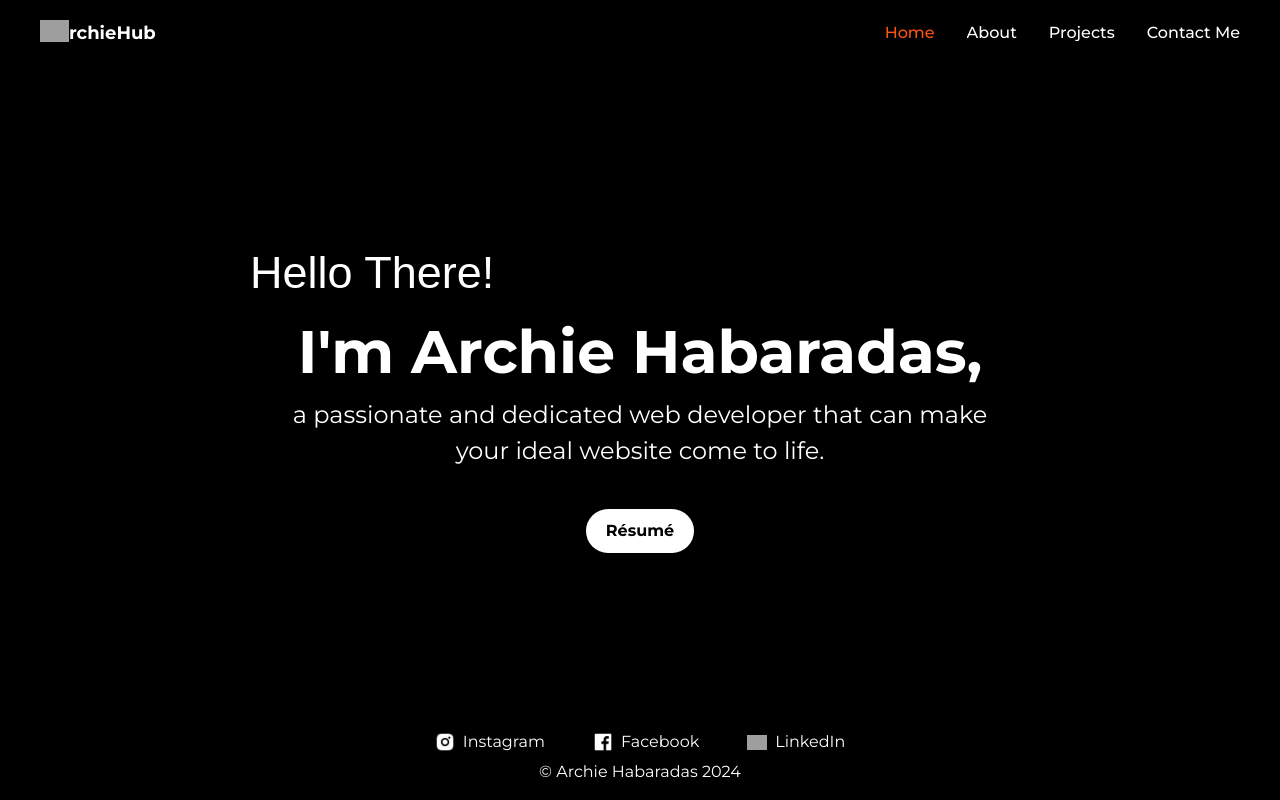
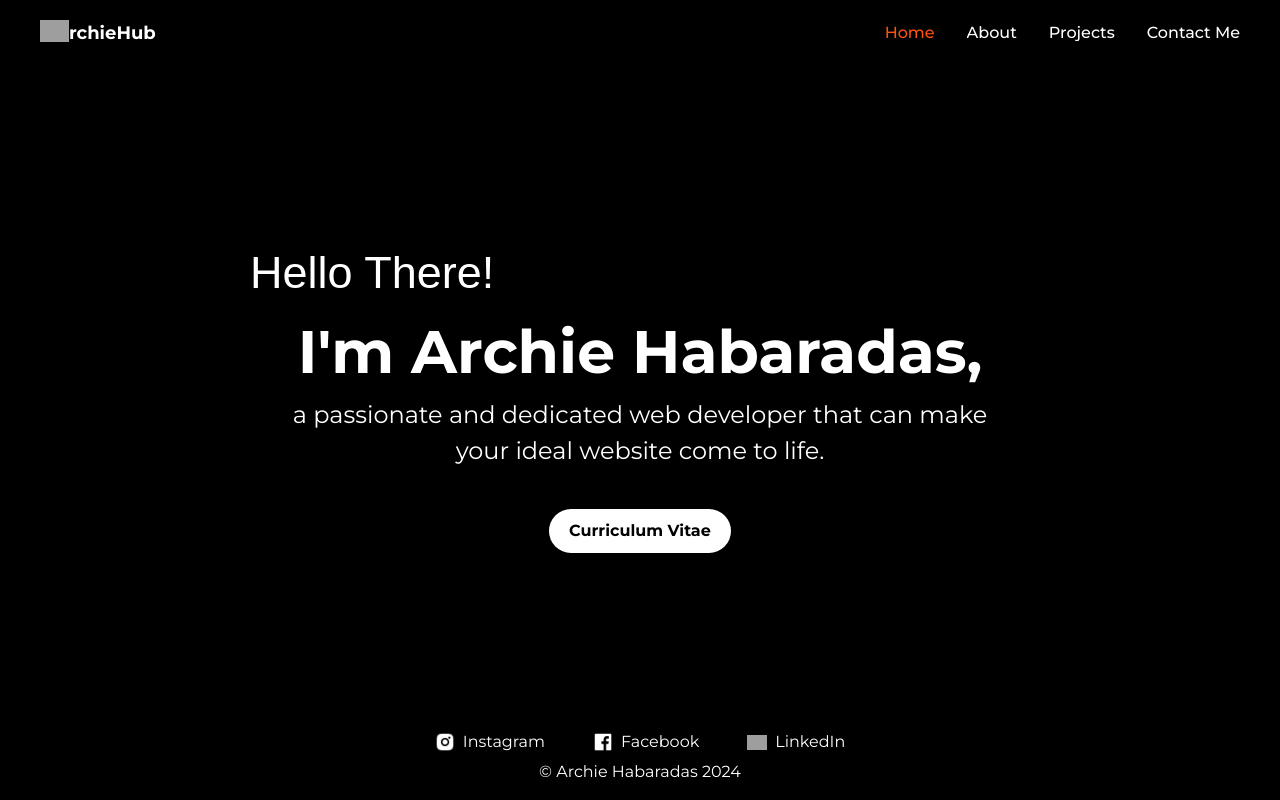
Before and after one commit to axe3228/archiehub, a Next.js app: page / in a window 1280 px wide. Built offline with nearby package versions, Linux system fonts and the light colour scheme; grey boxes are pictures that could not be loaded; a web font is replaced by a local one.

Commit message:
fix: change resume to cv

```diff
--- a/src/app/page.tsx
+++ b/src/app/page.tsx
@@ -8,11 +8,11 @@ export default function Home() {
             <p className="md:text-[24px] max-w-[700px] text-center">a passionate and dedicated web developer that can make
             your ideal website come to life.</p>
             </div>
-            <a href="https://docs.google.com/document/d/1boujWVDvDs20n-3M0_d_Gy2gscNFxuzeQt5OjL8cPr0/edit?usp=sharing" target="_blank"
+            <a href="https://docs.google.com/document/d/1-KYkhB8_qQdamftf3Y5BqHt3NcE_uxj3gEVz6_gMTto/edit?usp=sharing" target="_blank"
             className="inline-block bg-white text-black font-bold px-5 py-2.5 rounded-3xl mt-10 mx-auto group">
               <span className="flex flex-col overflow-hidden h-[24px]">
-                <span className="transition ease-in-out delay-100 group-hover:-translate-y-full">Résumé</span>
-                <span className="transition ease-in-out delay-100 group-hover:-translate-y-full text-primary">Résumé</span>
+                <span className="transition ease-in-out delay-100 group-hover:-translate-y-full">Curriculum Vitae</span>
+                <span className="transition ease-in-out delay-100 group-hover:-translate-y-full text-primary">Curriculum Vitae</span>
               </span>
             </a>
         </div>
--- a/src/app/projects/page.tsx
+++ b/src/app/projects/page.tsx
@@ -35,9 +35,9 @@ const project = () => {
                 <Card image="/images/projects/hts-tech.png" title="HTS Tech" desc="@ Cogitate (2024)" url="" />
                 <Card image="/images/projects/simple-waste.png" title="Onboarding Portal" desc="@ Cogitate (2023)" url="https://simplewaste.com/" />
                 <Card image="/images/projects/cogitate.png" title="Cogitate" desc="@ Cogitate (2023)" url="https://www.cogitate.io/" />
+                <Card image="/images/projects/negum-tempo-jp.png" title="Negum Tempo" desc="@ Grow Forward JP Inc. (2022)" url="https://negum-tenpo.com/" />
                 <Card image="/images/projects/growforwardjp.png" title="Grow Forward JP Inc." desc="@ Grow Forward JP Inc. (2021)" url="https://growforwardjp.com/" />
                 <Card image="/images/projects/negumjp.png" title="Negum" desc="@ Grow Forward JP Inc. (2021)" url="https://negum-jp.com/" />
-                <Card image="/images/projects/negum-tempo-jp.png" title="Negum Tempo" desc="@ Grow Forward JP Inc. (2021)" url="https://negum-tenpo.com/" />
             </div>
         </div>
     );
```
